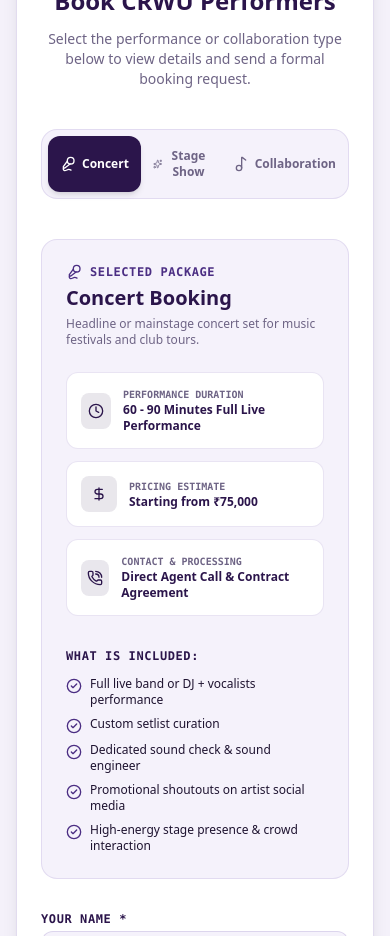
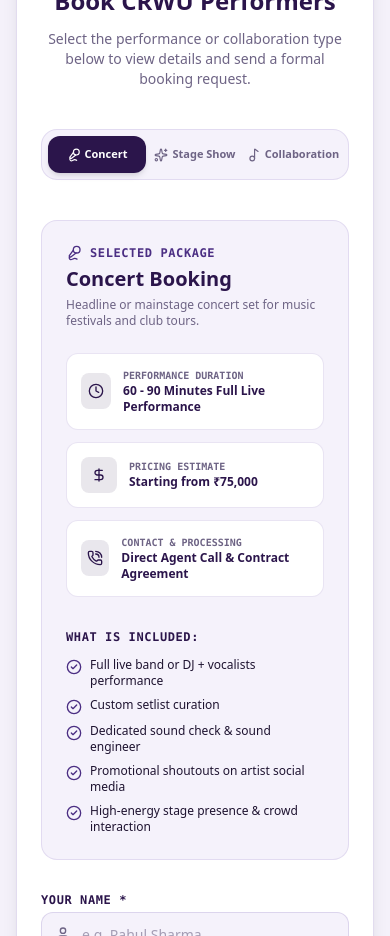
Before and after one commit to Rhizomesolutec/Crwu-web, a Next.js app: page /about in a window 390 px wide. Shown: the part 1600-2536 px from the top of the page. Built offline with nearby package versions, Linux system fonts and the light colour scheme.

Commit message:
Build CRWU artist booking platform with admin dashboard and purple logo theme

```diff
--- a/src/app/artists/page.tsx
+++ b/src/app/artists/page.tsx
@@ -14,7 +14,9 @@ export default function ArtistsDirectoryPage() {
 
   const genres = ["ALL", ...Array.from(new Set(ARTISTS.map((a) => a.genre)))];
 
-  const filteredArtists = ARTISTS.filter((artist) => {
+  const filteredArtists = [...ARTISTS]
+    .sort((a, b) => a.name.localeCompare(b.name, undefined, { sensitivity: "base" }))
+    .filter((artist) => {
       const matchesSearch =
         artist.name.toLowerCase().includes(search.toLowerCase()) ||
         artist.description.toLowerCase().includes(search.toLowerCase());
--- a/src/components/artists/ArtistsSection.tsx
+++ b/src/components/artists/ArtistsSection.tsx
@@ -12,8 +12,12 @@ interface ArtistsSectionProps {
 }
 
 export function ArtistsSection({ limit, showHeading = true }: ArtistsSectionProps) {
-  // Displays all 18 artists when no limit is provided
-  const displayedArtists = limit ? ARTISTS.slice(0, limit) : ARTISTS;
+  // Sort artists alphabetically by name (A to Z)
+  const sortedArtists = [...ARTISTS].sort((a, b) =>
+    a.name.localeCompare(b.name, undefined, { sensitivity: "base" })
+  );
+
+  const displayedArtists = limit ? sortedArtists.slice(0, limit) : sortedArtists;
 
   return (
     <section id="artists" className="py-20 px-4 sm:px-6 lg:px-8 max-w-7xl mx-auto">
--- a/src/components/booking/BookingSelector.tsx
+++ b/src/components/booking/BookingSelector.tsx
@@ -103,7 +103,7 @@ export function BookingSelector({ artistName }: BookingSelectorProps) {
             <button
               key={item.id}
               onClick={() => setSelectedType(item.id)}
-              className={`relative flex-1 flex items-center justify-center gap-2 py-3 px-3 rounded-xl text-xs sm:text-sm font-bold transition-all duration-200 ${
+              className={`relative flex-1 flex items-center justify-center gap-1 sm:gap-2 py-2.5 sm:py-3 px-1 sm:px-3 rounded-xl text-[11px] sm:text-sm font-bold transition-all duration-200 min-w-0 ${
                 isSelected
                   ? "text-white shadow-md"
                   : "text-[#6E6485] hover:text-[#2B154B]"
@@ -116,9 +116,9 @@ export function BookingSelector({ artistName }: BookingSelectorProps) {
                   transition={{ type: "spring", stiffness: 400, damping: 30 }}
                 />
               )}
-              <span className="relative z-10 flex items-center gap-1.5">
-                <Icon className="w-4 h-4" />
-                <span>{item.id}</span>
+              <span className="relative z-10 flex items-center gap-1 sm:gap-1.5 whitespace-nowrap">
+                <Icon className="w-3.5 h-3.5 sm:w-4 sm:h-4 flex-shrink-0" />
+                <span className="whitespace-nowrap">{item.id}</span>
               </span>
             </button>
           );
```
Also changed, not shown: src/components/layout/Navbar.tsx (+4 -5 lines). Lines whose indentation alone changed are shown as unchanged.
